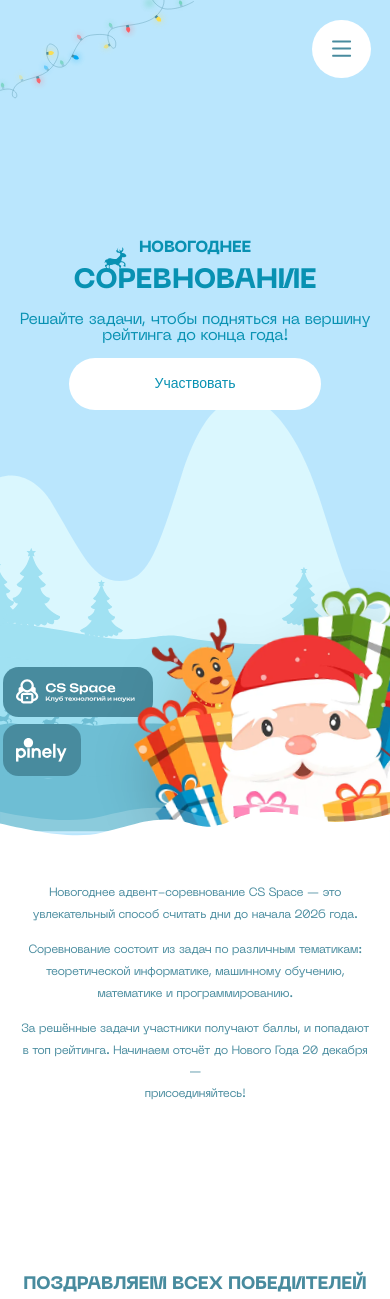
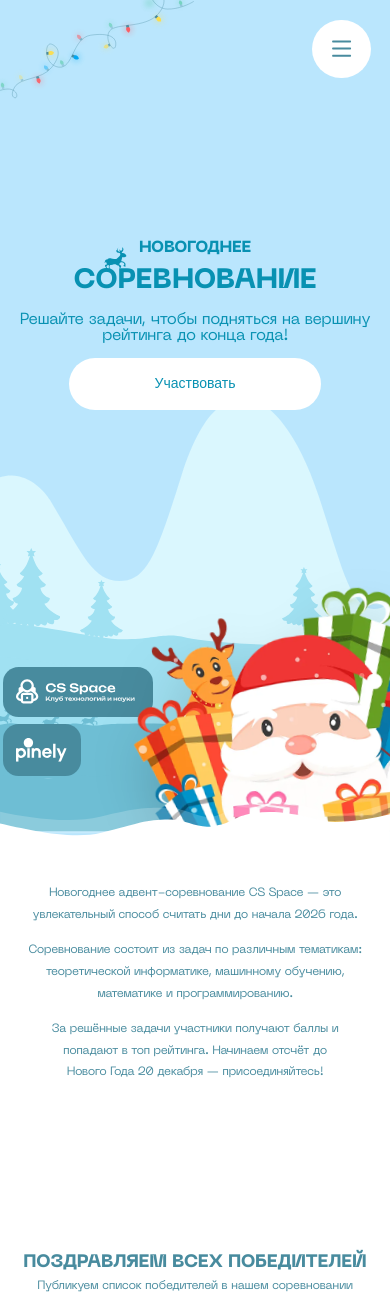
Before and after one commit to Nikita-Shuminskiy/newYearSpace, a React (Vite) app: page / in a window 390 px wide. Shown: the top 1299 px of the page. Built offline with nearby package versions, Linux system fonts and the light colour scheme; a web font is replaced by a local one.

Commit message:
feat(fix): Fix AdventSection

```diff
--- a/src/components/features/Competition/AdventSection.tsx
+++ b/src/components/features/Competition/AdventSection.tsx
@@ -51,8 +51,8 @@ export const AdventSection: FC = () => {
                     <p className={"text-[clamp(18px,1.3vw,18px)] desktop-only:text-[clamp(16px,1.3vw,16px)] tablet-only:text-[clamp(14px,1.3vw,14px)] mobile-only:text-[clamp(12px,1.3vw,12px)] font-machina font-normal text-[#488B9E]"}>
                         Соревнование состоит из задач по различным тематикам: теоретической информатике, машинному обучению, математике и программированию.
                     </p>
-                    <p className={"text-[clamp(17px,1.3vw,18px)] desktop-only:text-[clamp(16px,1.3vw,16px)] tablet-only:text-[clamp(14px,1.3vw,14px)] mobile-only:text-[clamp(12px,1.3vw,12px)] font-machina font-normal text-[#488B9E]"}>
-                        За решённые задачи участники получают баллы, и попадают в топ рейтинга. Начинаем отсчёт до Нового Года 20 декабря —<br /> присоединяйтесь!
+                    <p className={"text-[clamp(17px,1.3vw,18px)] desktop-only:text-[clamp(16px,1.3vw,16px)] tablet-only:text-[clamp(14px,1.3vw,14px)] mobile-only:text-[clamp(12px,1.3vw,12px)] font-machina font-normal text-[#488B9E] px-[6vw]"}>
+                        За решённые задачи участники получают баллы и попадают в топ рейтинга. Начинаем отсчёт до Нового Года 20 декабря — присоединяйтесь!
                     </p>
                 </div>
                 {/*
```
